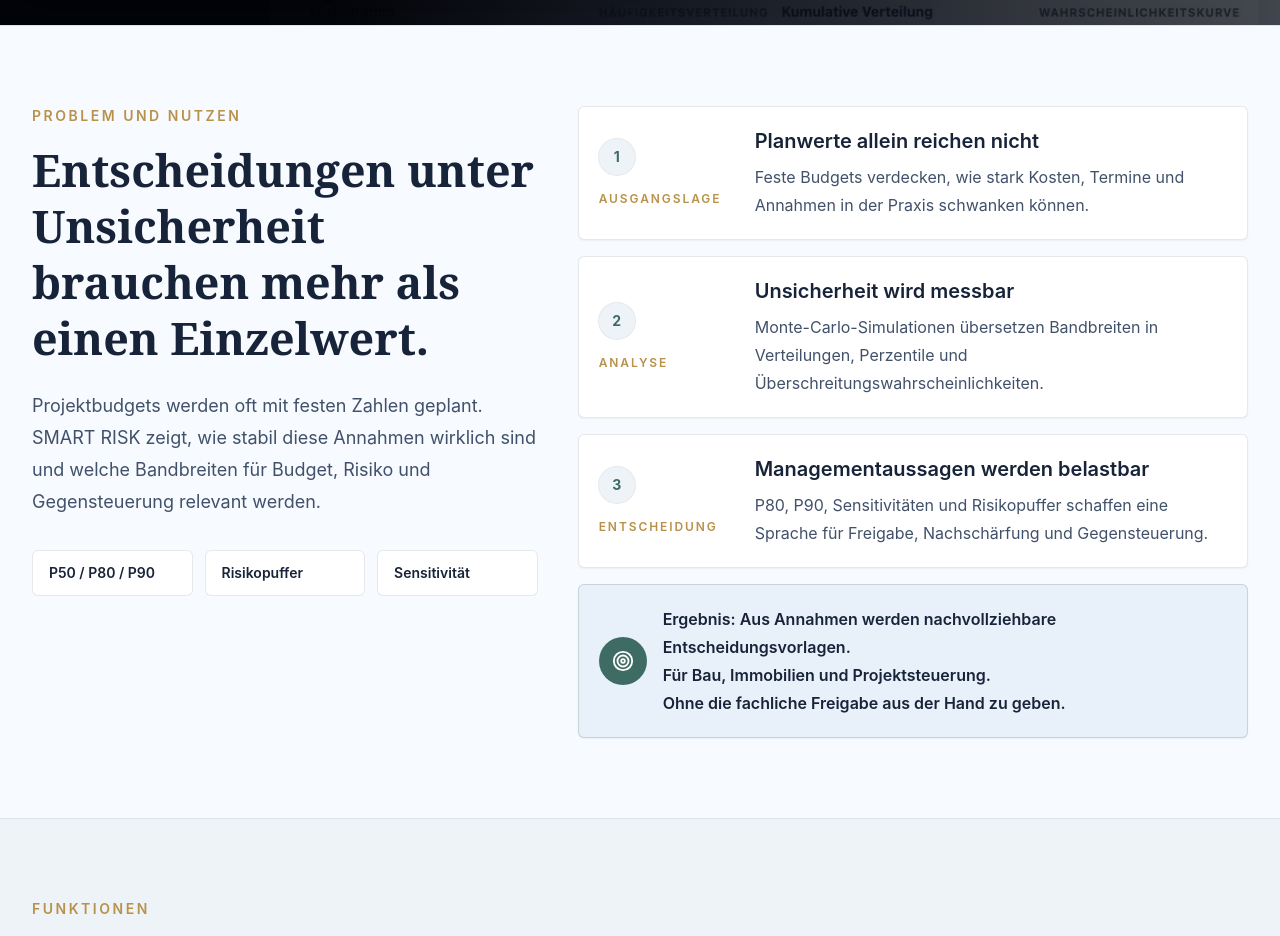
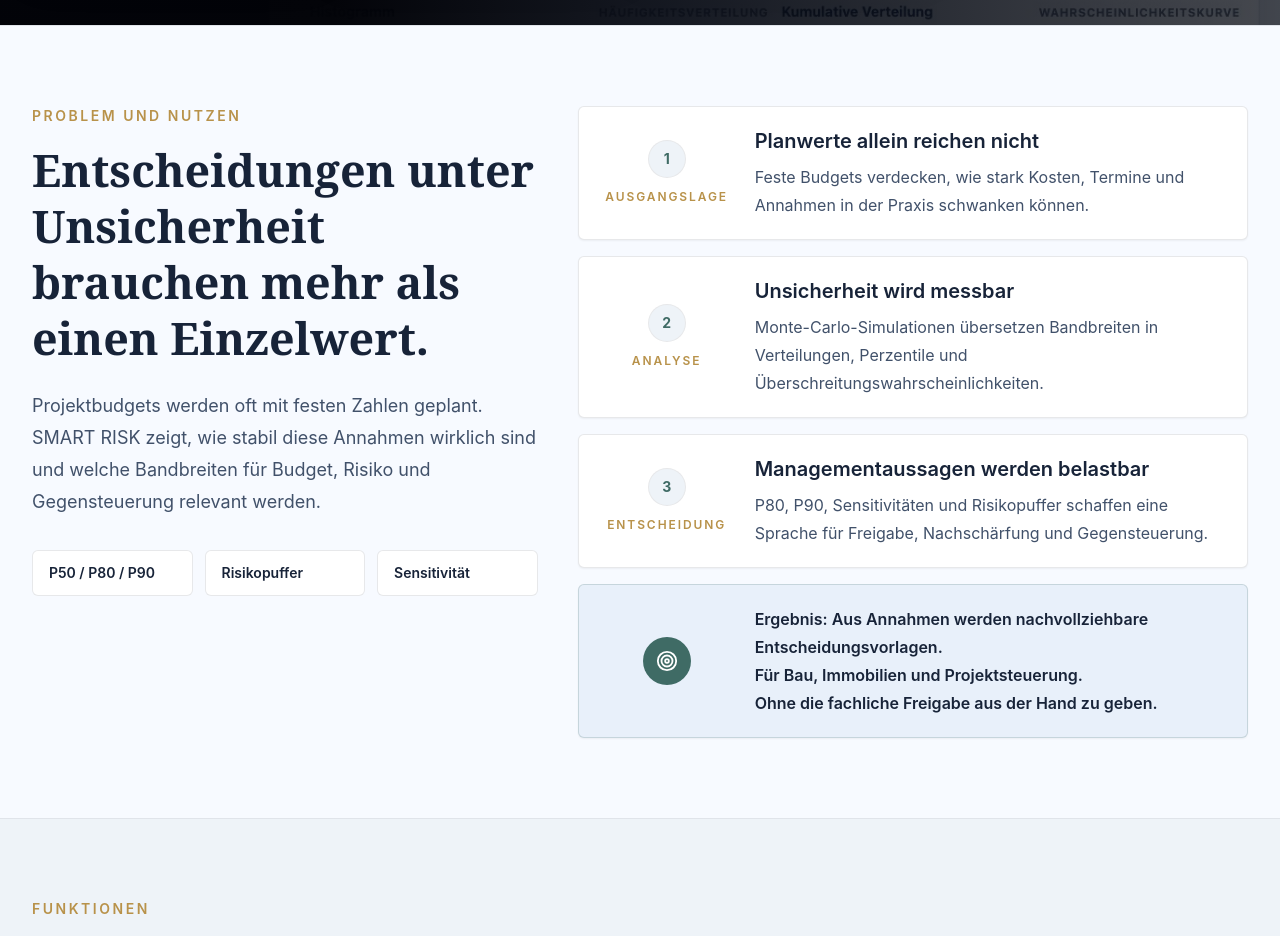
Before and after one commit to BM1964-25/SMART-RISK-Monte-Carlo-Simulation-Landingpage, a React (Vite) app: page / in a window 1280 px wide. Shown: the part 1060-1996 px from the top of the page. Built offline with nearby package versions, Linux system fonts and the light colour scheme.

Commit message:
Align problem section step labels

```diff
--- a/src/App.tsx
+++ b/src/App.tsx
@@ -405,7 +405,7 @@ function App() {
                   key={title}
                   className="grid gap-5 rounded-md border border-ink/10 bg-white p-5 shadow-sm sm:grid-cols-[8.5rem_1fr] sm:items-center"
                 >
-                  <div className="flex items-center gap-3 sm:block">
+                  <div className="flex flex-col items-center justify-center gap-3 text-center">
                     <span className="flex h-9 w-9 items-center justify-center rounded-full bg-paper text-sm font-bold text-sage ring-1 ring-ink/10">
                       {label === "Ausgangslage"
                         ? "1"
@@ -413,7 +413,7 @@ function App() {
                           ? "2"
                           : "3"}
                     </span>
-                    <p className="text-xs font-semibold uppercase tracking-[0.16em] text-gold sm:mt-4">
+                    <p className="text-xs font-semibold uppercase tracking-[0.16em] text-gold">
                       {label}
                     </p>
                   </div>
@@ -428,9 +428,11 @@ function App() {
                 </article>
               ))}
             </div>
-            <div className="grid gap-4 rounded-md border border-sage/20 bg-[#e8f0fa] p-5 shadow-sm sm:grid-cols-[auto_1fr] sm:items-center">
-              <div className="flex h-12 w-12 items-center justify-center rounded-full bg-sage text-white">
-                <Target size={22} aria-hidden="true" />
+            <div className="grid gap-5 rounded-md border border-sage/20 bg-[#e8f0fa] p-5 shadow-sm sm:grid-cols-[8.5rem_1fr] sm:items-center">
+              <div className="flex items-center justify-center">
+                <div className="flex h-12 w-12 items-center justify-center rounded-full bg-sage text-white">
+                  <Target size={22} aria-hidden="true" />
+                </div>
               </div>
               <p className="text-base font-semibold leading-7 text-ink">
                 <span className="block">
```
